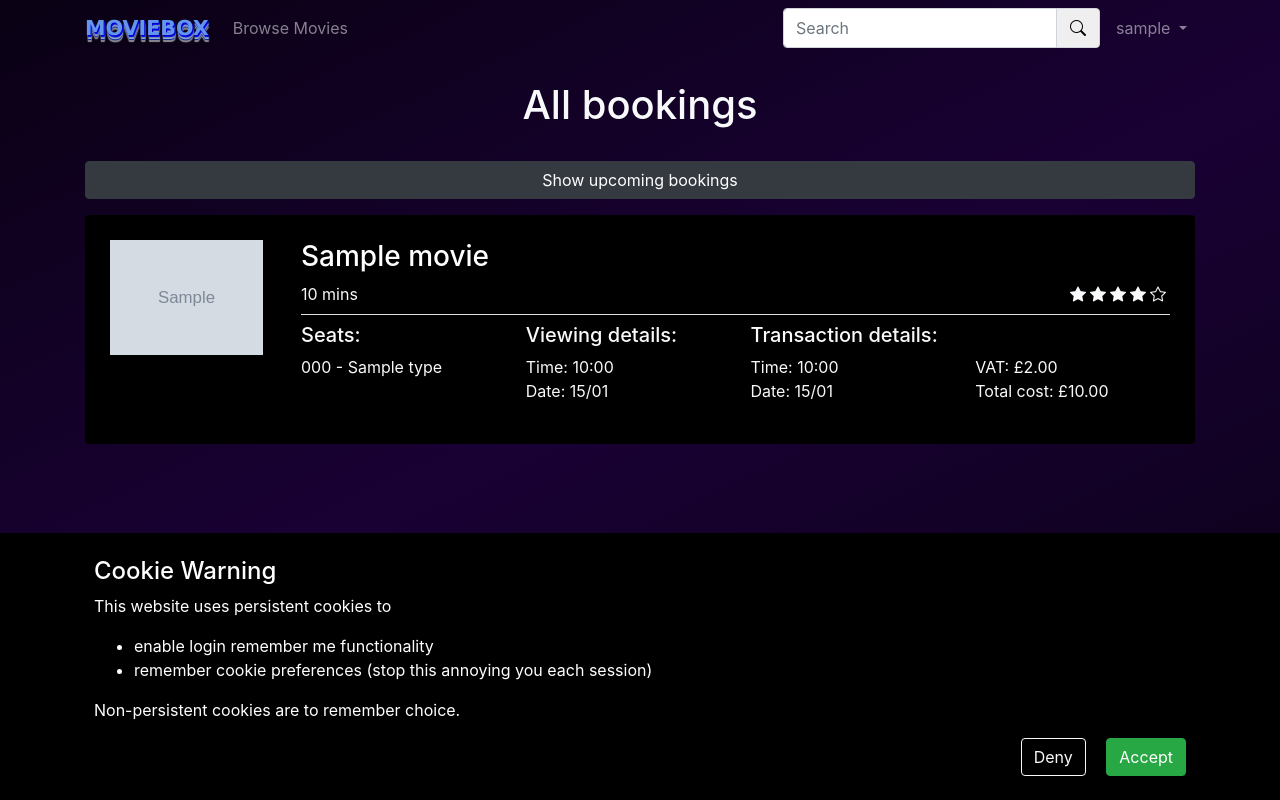
After one commit to yesh21/MovieBookingSystem, a Flask app: page /booking/all in a window 1280 px wide. The commit adds this page. Run offline with Flask 2, Linux system fonts and the light colour scheme; a user stored in the database is signed in; tables that the repository leaves empty hold one stand-in row (values such as "Sample post"); grey boxes marked "Sample" are stand-in pictures; parts of the project's set-up code (start-up, migrations or seed data) failed here and were passed over; some libraries are stand-ins or nearby versions.

Commit message:
Added my bookings page

```diff
--- a/Flask_Cinema_Site/__init__.py
+++ b/Flask_Cinema_Site/__init__.py
@@ -81,7 +81,7 @@ from Flask_Cinema_Site.movie.views import movies_blueprint
 app.register_blueprint(movies_blueprint, url_prefix='/movie')
 
 from Flask_Cinema_Site.bookings.views import bookings_blueprint
-app.register_blueprint(bookings_blueprint, url_prefix='/book')
+app.register_blueprint(bookings_blueprint, url_prefix='/booking')
 
 from Flask_Cinema_Site.analysis.views import analysis_blueprint
 app.register_blueprint(analysis_blueprint, url_prefix='/analysis')
--- a/Flask_Cinema_Site/analysis/templates/view_totals.html
+++ b/Flask_Cinema_Site/analysis/templates/view_totals.html
@@ -118,7 +118,7 @@
                     <td>{{ date.date.strftime("%a %d/%m/%y") }}</td>
                     <td>{{ date.num_transactions }}</td>
                     <td>{{ date.seats_sold }}</td>
-                    <td>{{ "%.2f"|format(date.revenue) }}</td>
+                    <td>{{ '%.2f'|format(date.revenue) }}</td>
                 </tr>
             {% endfor %}
             {% if totals_by_date|length == 0 %}
--- /dev/null
+++ b/Flask_Cinema_Site/bookings/templates/my_bookings.html
@@ -0,0 +1,36 @@
+{% extends 'booking_base.html' %}
+
+{% block content %}
+    <section class="jumbotron bg-transparent text-center p-0">
+        <div class="container">
+            <h1 class="jumbotron-heading">{{ title }}</h1>
+        </div>
+    </section>
+
+    <div class="container">
+        {% if show_all_btn %}
+            <a href="{{ url_for('bookings.my_bookings') }}">
+                <button class="btn btn-dark mb-3 w-100">Show all bookings</button>
+            </a>
+        {% else %}
+            <a href="{{ url_for('bookings.my_upcoming_bookings') }}">
+                <button class="btn btn-dark mb-3 w-100">Show upcoming bookings</button>
+            </a>
+        {% endif %}
+
+        {% for t in transactions %}
+            {% include 'snippets/booking_preview.html' %}
+        {% endfor %}
+        {% if not transactions %}
+            <div class="card w-100 bg-dark">
+                <div class="card-body text-center">
+                    <p class="h4">No bookings found</p>
+                </div>
+            </div>
+        {% endif %}
+    </div>
+{% endblock %}
+
+{% block scripts %}
+
+{% endblock %}
--- /dev/null
+++ b/Flask_Cinema_Site/bookings/templates/snippets/booking_preview.html
@@ -0,0 +1,51 @@
+{% with %}
+    {% set v = t.viewings[0] %}
+    {% set m = v.movie %}
+
+    <div class="card bg-black mb-4">
+        <div class="card-body row">
+            <div class="col-lg-2 col-md-4 text-center m-1">
+                <a href="{{ url_for('movie.view_specific', movie_id=m.id) }}">
+                    <img class="img-fluid" src="{{ url_for('movie.static', filename=m.rel_cover_art_path()) }}">
+                </a>
+            </div>
+
+            <div class="col-lg col-md m-1">
+                <p class="h3"><a href="{{ url_for('movie.view_specific', movie_id=m.id) }}">{{ m.name }}</a></p>
+                <div class="d-flex justify-content-between border-bottom pb-2 mb-2">
+                    <div>{{ m.duration }} mins</div>
+                    <div>
+                        {{ m.get_star_rating_html() }}
+                    </div>
+                </div>
+                <div class="row">
+                    <div class="col-xl col-md-6 mb-3">
+                        <p class="h5">Seats:</p>
+                        {% for seat in t.seats %}
+                            <p class="mb-0">{{ seat.seat_number }} - {{ seat.ticket_type.name }}</p>
+                        {% endfor %}
+                    </div>
+                    <div class="col-xl col-md-6 mb-3">
+                        <p class="h5">Viewing details:</p>
+                        <p class="mb-0">Time: {{ v.time.strftime('%H:%M') | default('Unkown') }}</p>
+                        <p class="mb-0">Date: {{ v.time.strftime('%d/%m') | default('Unkown') }}</p>
+                    </div>
+                    <div class="col-xl-6 col-md-12">
+                        <p class="h5">Transaction details:</p>
+                        <div class="row">
+                            <div class="col">
+                                <p class="mb-0">Time: {{ t.datetime.strftime('%H:%M') | default('Unkown') }}</p>
+                                <p>Date: {{ t.datetime.strftime('%d/%m') | default('Unkown') }}</p>
+                            </div>
+                            <div class="col">
+                                <p class="mb-0">VAT: £{{ '%.2f' | format(t.get_cost() * 0.2) }}</p>
+                                <p>Total cost: £{{ '%.2f' | format(t.get_cost()) }}</p>
+                            </div>
+                        </div>
+                    </div>
+                </div>
+            </div>
+        </div>
+    </div>
+
+{% endwith %}
--- a/Flask_Cinema_Site/bookings/views.py
+++ b/Flask_Cinema_Site/bookings/views.py
@@ -9,7 +9,8 @@ from Flask_Cinema_Site.bookings.forms import CardPaymentForm, CashPaymentForm
 from Flask_Cinema_Site.bookings.helper_functions import create_pdf
 
 import json
-from datetime import datetime
+from datetime import datetime, date
+from sqlalchemy import func
 
 bookings_blueprint = Blueprint(
     'bookings', __name__,
@@ -24,6 +25,10 @@ def make_booking_email_receipt_redirect(v: Viewing, seats_json, cash_payment_for
     if not new_transaction:
         flash(msg, 'danger')
         return render_book_specific_viewing(v, cash_payment_form=cash_payment_form, card_payment_form=card_payment_form)
+
+    email_address = current_user.email
+    if cash_payment_form:
+        email_address = cash_payment_form.customer_email.data
 
     # TODO email receipt
 
@@ -102,6 +107,29 @@ def book_with_card(viewing_id):
                                                card_payment_form=card_payment_form)
 
 
+@bookings_blueprint.route('/upcoming', methods=['GET'])
+@login_required
+def my_upcoming_bookings():
+    transactions = Transaction.query \
+        .join(Transaction.viewings) \
+        .filter(func.date(Viewing.time) >= date.today()) \
+        .order_by(func.date(Viewing.time))\
+        .group_by(Viewing.id) \
+        .all()
+    return render_template('my_bookings.html', title='Upcoming bookings', transactions=transactions, show_all_btn=True)
+
+
+@bookings_blueprint.route('/all', methods=['GET'])
+@login_required
+def my_bookings():
+    transactions = Transaction.query \
+        .join(Transaction.viewings) \
+        .order_by(func.date(Viewing.time))\
+        .group_by(Viewing.id) \
+        .all()
+    return render_template('my_bookings.html', title='All bookings', transactions=transactions)
+
+
 @bookings_blueprint.route("/pay", methods=['GET', 'POST'])
 def payment():
     v = None
--- a/Flask_Cinema_Site/models.py
+++ b/Flask_Cinema_Site/models.py
@@ -134,6 +134,9 @@ class Viewing(db.Model):
         @param user: User to book tickets for
         @return: New transaction object, Success / error message
         """
+        if len(seats) == 0:
+            return None, 'Missing seats'
+
         new_transaction = Transaction(user_id=user.id)
         for seat_number, ticket_type in seats:
             # Check number is correct
--- a/Flask_Cinema_Site/movie/views.py
+++ b/Flask_Cinema_Site/movie/views.py
@@ -190,7 +190,7 @@ def search():
     results = db.session.query(Movie.id, Movie.name).filter(
         Movie.name.like(search_query) | Movie.genres.like(search_query) | Movie.cast.like(search_query) |
         Movie.directors.like(search_query)) \
-        .filter(not Movie.hidden) \
+        .filter(~Movie.hidden) \
         .limit(5).all()
 
     movies = {m.name: m.id for m in results}
@@ -207,8 +207,7 @@ def search_results():
 
     results = db.session.query(Movie).filter(
         Movie.name.like(search_query) | Movie.genres.like(search_query) | Movie.cast.like(search_query) |
-        Movie.directors.like(search_query))\
-        .filter(not Movie.hidden)\
+        Movie.directors.like(search_query)).filter(~Movie.hidden)\
         .all()
 
     return render_template('search_results.html', query=form.query.data, results=results)
--- a/Flask_Cinema_Site/templates/snippets/nav.html
+++ b/Flask_Cinema_Site/templates/snippets/nav.html
@@ -60,7 +60,7 @@
                             {{ current_user.username }}
                         </a>
                         <div class="dropdown-menu dropdown-menu-right" aria-labelledby="userDropdown">
-                            <a class="dropdown-item" href="#">My Bookings</a>
+                            <a class="dropdown-item" href="{{ url_for('bookings.my_upcoming_bookings') }}">My Bookings</a>
                             <a class="dropdown-item" href="{{ url_for('user.manage') }}">Manage Account</a>
                             <div class="dropdown-divider"></div>
                             <form action="{{ url_for('user.logout') }}" method="post">
```
